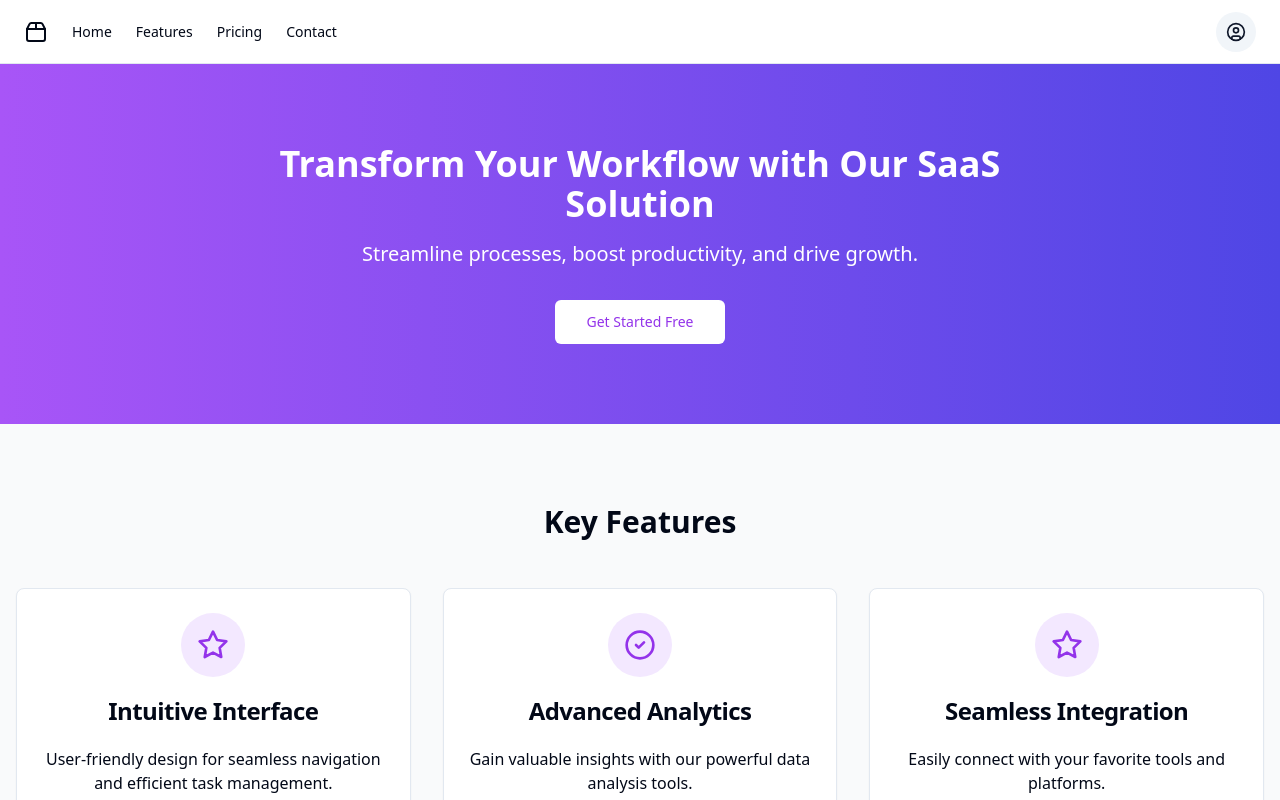
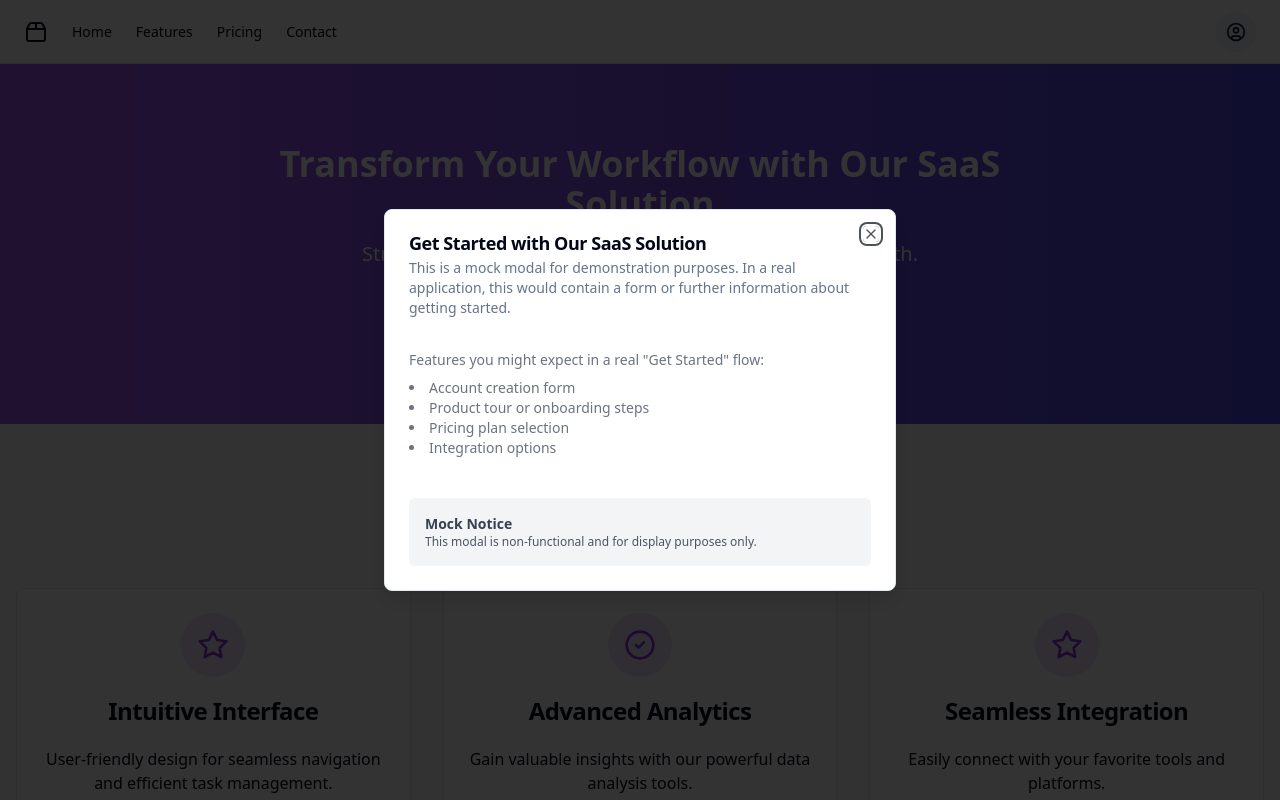
Before and after one commit to GPT-Engineer-App-Dev/carousel-landing-page, a React (Vite) app: page / in a window 1280 px wide. Both pictures are taken after a click on the button "Get Started Free". Shown: the top 800 px of the page. Built offline with nearby package versions, Linux system fonts and the light colour scheme.

Commit message:
Implement mock modal for "Get Started Free" button

```diff
--- a/src/pages/Index.jsx
+++ b/src/pages/Index.jsx
@@ -10,9 +10,19 @@ import {
   CarouselPrevious,
 } from "@/components/ui/carousel";
 import { CheckCircle2, Star } from "lucide-react";
-import { useEffect } from "react";
+import { useEffect, useState } from "react";
+import {
+  Dialog,
+  DialogContent,
+  DialogDescription,
+  DialogHeader,
+  DialogTitle,
+  DialogTrigger,
+} from "@/components/ui/dialog";
 
 const Index = () => {
+  const [isModalOpen, setIsModalOpen] = useState(false);
+
   useEffect(() => {
     const handleNavClick = (e) => {
       const target = e.target.closest('a[href^="#"]');
@@ -43,7 +53,32 @@ const Index = () => {
           <div className="max-w-3xl mx-auto text-center">
             <h1 className="text-4xl font-bold mb-4">Transform Your Workflow with Our SaaS Solution</h1>
             <p className="text-xl mb-8">Streamline processes, boost productivity, and drive growth.</p>
-            <Button size="lg" className="bg-white text-purple-600 hover:bg-gray-100">Get Started Free</Button>
+            <Dialog open={isModalOpen} onOpenChange={setIsModalOpen}>
+              <DialogTrigger asChild>
+                <Button size="lg" className="bg-white text-purple-600 hover:bg-gray-100">Get Started Free</Button>
+              </DialogTrigger>
+              <DialogContent>
+                <DialogHeader>
+                  <DialogTitle>Get Started with Our SaaS Solution</DialogTitle>
+                  <DialogDescription>
+                    This is a mock modal for demonstration purposes. In a real application, this would contain a form or further information about getting started.
+                  </DialogDescription>
+                </DialogHeader>
+                <div className="mt-4">
+                  <p className="text-sm text-gray-500">Features you might expect in a real "Get Started" flow:</p>
+                  <ul className="list-disc list-inside mt-2 text-sm text-gray-500">
+                    <li>Account creation form</li>
+                    <li>Product tour or onboarding steps</li>
+                    <li>Pricing plan selection</li>
+                    <li>Integration options</li>
+                  </ul>
+                </div>
+                <div className="mt-6 bg-gray-100 p-4 rounded-md">
+                  <p className="text-sm font-semibold text-gray-700">Mock Notice</p>
+                  <p className="text-xs text-gray-600">This modal is non-functional and for display purposes only.</p>
+                </div>
+              </DialogContent>
+            </Dialog>
           </div>
         </div>
       </section>
```
